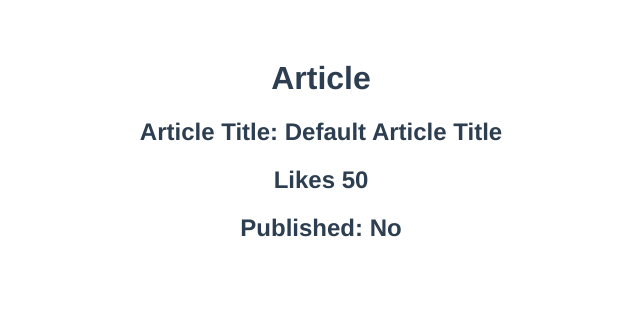
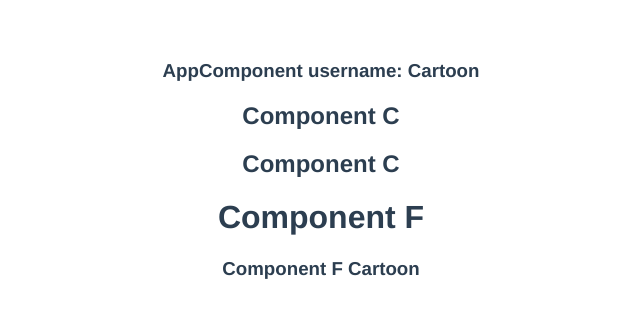
Before and after one commit to chebon254/vuejs-start-app, a Vue app: page / in a window 1280 px wide. Shown: the top 318 px of the page, without its empty margins (319-959 px from the left). Built offline with nearby package versions, Linux system fonts and the light colour scheme.

Commit message:
Provide and Inject

```diff
--- a/src/App.vue
+++ b/src/App.vue
@@ -1,19 +1,35 @@
 <template>
-  <!-- <GreetVue name="Kelvin" heroName="KK"/>
+  <div>
+    <!-- <GreetVue name="Kelvin" heroName="KK"/>
   <GreetVue name="Kibet" heroName="KC"/> -->
 
-  <ArticleVue :likes="50" :isPublished="false"/>
+  <!-- <ArticleVue id="myArticle" :likes="50" :isPublished="false"/> -->
+  <h3>AppComponent username: {{name}}</h3>
+  <ComponentCVue />
+  </div>
 </template>
 
 <script>
-import ArticleVue from './components/ArticleVue.vue'
+import ComponentCVue from './components/ComponentC.vue'
+// import ArticleVue from './components/ArticleVue.vue'
 // import GreetVue from './components/GreetVue.vue'
 
 export default {
   name: 'App',
   components : {
     // GreetVue,
-    ArticleVue,
+    // ArticleVue,
+    ComponentCVue,
+  },
+  data(){
+    return{
+      name: "Cartoon"
+    }
+  },
+  provide() {
+    return {
+      username: this.name
+    }
   }
 }
 </script>
--- a/src/components/ArticleVue.vue
+++ b/src/components/ArticleVue.vue
@@ -1,7 +1,7 @@
 <template>
     <div>
-        <h1>Article</h1>
-        <h2>Article Title: {{title}}</h2>
+        <h1>Article Component</h1>
+        <h2 v-bind="$attrs">Article Title: {{title}}</h2>
         <h2>Likes {{likes}}</h2>
         <h2>Published: {{ isPublished ? "Yes" : "No" }}</h2>
     </div>
@@ -18,7 +18,8 @@
             },
             likes: Number,
             isPublished: Boolean
-        }
+        },
+        inheritAttrs: false,
     }
 </script>
 
--- /dev/null
+++ b/src/components/ComponentC.vue
@@ -0,0 +1,20 @@
+<template>
+    <div>
+        <h2>Component C</h2>
+        <ComponentEVue/>
+    </div>
+</template>
+
+<script>
+import ComponentEVue from './ComponentE.vue'
+    export default {
+        name: "ComponentC",
+        components: {
+            ComponentEVue,
+        }
+    }
+</script>
+
+<style scoped>
+
+</style>
--- /dev/null
+++ b/src/components/ComponentE.vue
@@ -0,0 +1,20 @@
+<template>
+    <div>
+        <h2>Component C</h2>
+        <ComponentFVue/>
+    </div>
+</template>
+
+<script>
+import ComponentFVue from './ComponentF.vue'
+    export default {
+        name: "ComponentE",
+        components: {
+            ComponentFVue,
+        }
+    }
+</script>
+
+<style scoped>
+
+</style>
--- /dev/null
+++ b/src/components/ComponentF.vue
@@ -0,0 +1,17 @@
+<template>
+    <div>
+        <h1>Component F</h1>
+        <h3>Component F {{username}}</h3>
+    </div>
+</template>
+
+<script>
+    export default {
+        name: "ComponentF",
+        inject: ["username"]
+    }
+</script>
+
+<style scoped>
+
+</style>
```
